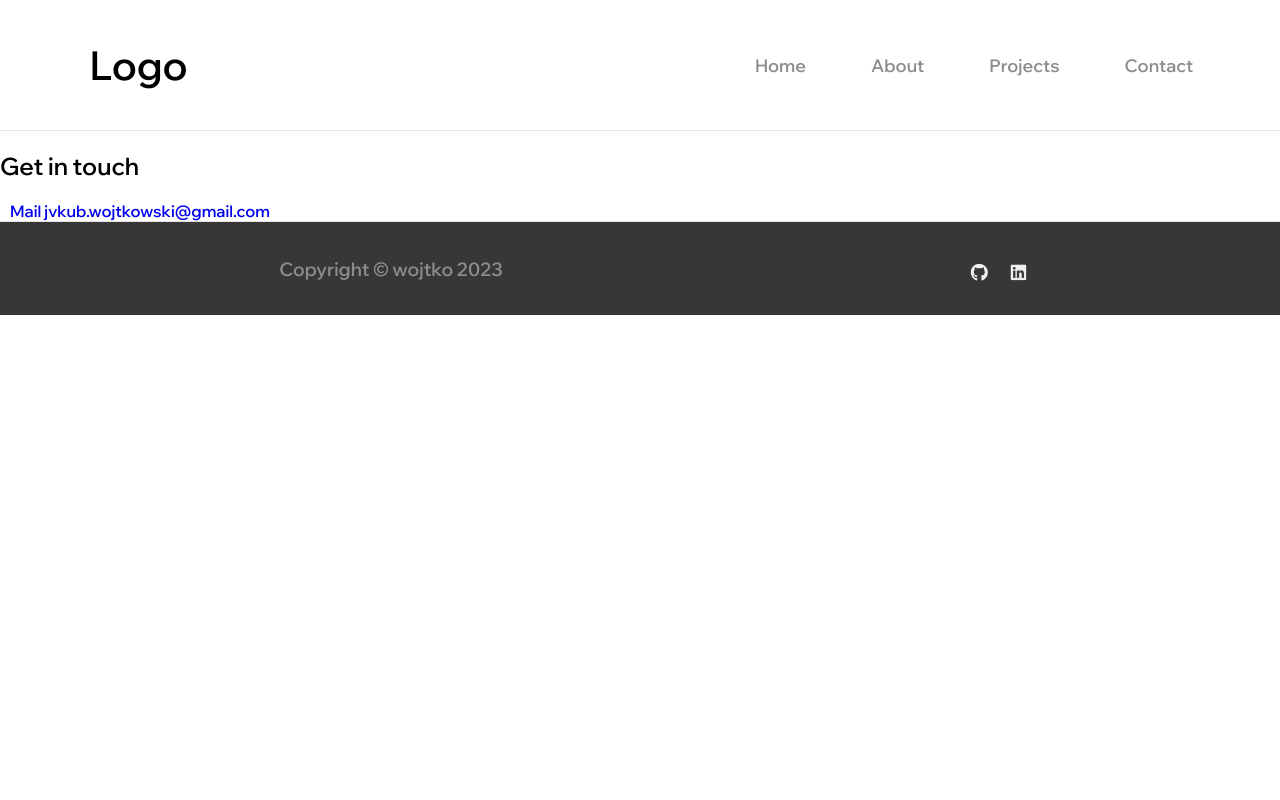
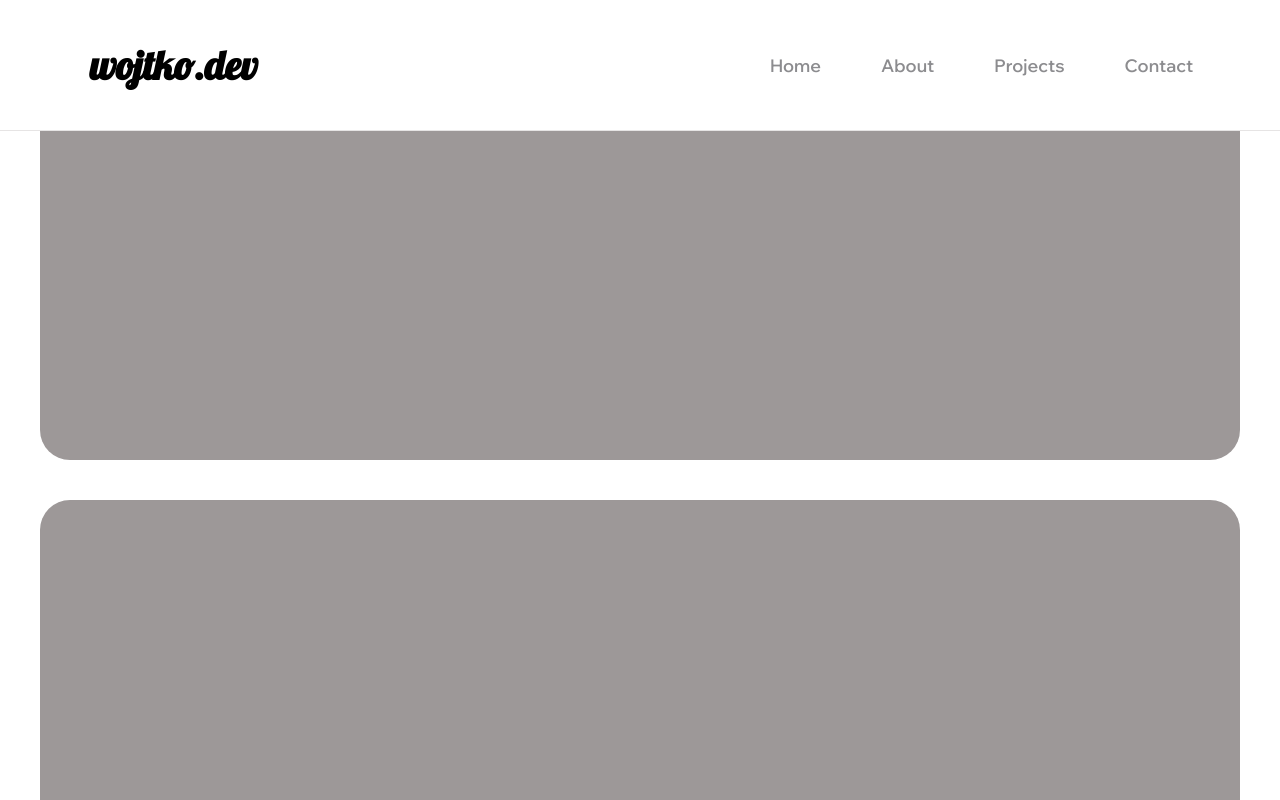
Before and after one commit to JakubWojtkowski/portfolio-website, a React (Create React App) app: page / in a window 1280 px wide. Shown: the top 800 px of the page. Built offline with nearby package versions, Linux system fonts and the light colour scheme; some icons are missing.

Commit message:
Add fade in scroll effect. Make nav fixed

```diff
--- a/package.json
+++ b/package.json
@@ -3,11 +3,16 @@
   "version": "0.1.0",
   "private": true,
   "dependencies": {
+    "@emotion/react": "^11.11.0",
+    "@emotion/styled": "^11.11.0",
+    "@mui/icons-material": "^5.11.16",
+    "@mui/material": "^5.13.0",
     "@testing-library/jest-dom": "^5.16.5",
     "@testing-library/react": "^13.4.0",
     "@testing-library/user-event": "^13.5.0",
     "react": "^18.2.0",
     "react-dom": "^18.2.0",
+    "react-reveal": "^1.2.2",
     "react-scripts": "5.0.1",
     "web-vitals": "^2.1.4"
   },
--- a/public/styles.css
+++ b/public/styles.css
@@ -12,11 +12,29 @@ a {
 }
 
 .container {
-  margin: 0 auto;
+  display: flex;
+  flex-direction: column;
+  justify-content: center;
+  align-items: center;
+  padding: 40px;
+}
+
+.card {
+  max-width: 1200px;
+  min-width: 400px;
+  max-height: 800px;
+  min-height: 400px;
+  width: 100%;
+  height: 100%;
+  background-color: #9d9898;
+  margin: 20px;
+  border-radius: 30px;
 }
 
 .logo {
   font-size: 2.5rem;
+  font-family: "lobster";
+  padding: 0% 6% 0% 7%;
 }
 
 .nav-bar {
@@ -25,13 +43,17 @@ a {
   align-items: center;
   background-color: #fff;
   border-bottom: 1px solid #e6e4e4;
-  padding: 0% 6% 0% 7%;
+  width: 100%;
+  overflow: hidden;
+  position: fixed;
+  z-index: 1;
 }
 
 .nav-bar ul {
   display: flex;
-  gap: 45px;
+  gap: 40px;
   list-style: none;
+  padding: 0% 6% 0% 7%;
 }
 
 .nav-bar li a {
--- a/src/components/App.jsx
+++ b/src/components/App.jsx
@@ -1,4 +1,5 @@
 import React from "react";
+import Fade from "react-reveal/Fade";
 import Nav from "./Nav";
 import Footer from "./Footer";
 import Contact from "./Contact";
@@ -7,7 +8,17 @@ function App() {
   return (
     <div className="App">
       <Nav />
-      <Contact />
+      <div className="container">
+        <Fade top distance="20%" duration={1500}>
+          <div className="card"></div>
+          <div className="card"></div>
+          <div className="card"></div>
+          <div className="card"></div>
+          <div className="card"></div>
+          <div className="card"></div>
+          <Contact />
+        </Fade>
+      </div>
       <Footer />
     </div>
   );
--- a/src/components/Nav.jsx
+++ b/src/components/Nav.jsx
@@ -3,19 +3,19 @@ import React from "react";
 function Nav() {
   return (
     <nav className="nav-bar">
-      <h3 className="logo">Logo</h3>
+      <h3 className="logo">wojtko.dev</h3>
       <ul>
         <li>
-          <a href="#">Home</a>
+          <a href="#home">Home</a>
         </li>
         <li>
-          <a href="#">About</a>
+          <a href="#about">About</a>
         </li>
         <li>
-          <a href="#">Projects</a>
+          <a href="#projects">Projects</a>
         </li>
         <li>
-          <a href="#">Contact</a>
+          <a href="#contact">Contact</a>
         </li>
       </ul>
     </nav>
```
Also changed, not shown: 1 other file (tests, documents, lock files or other folders).
